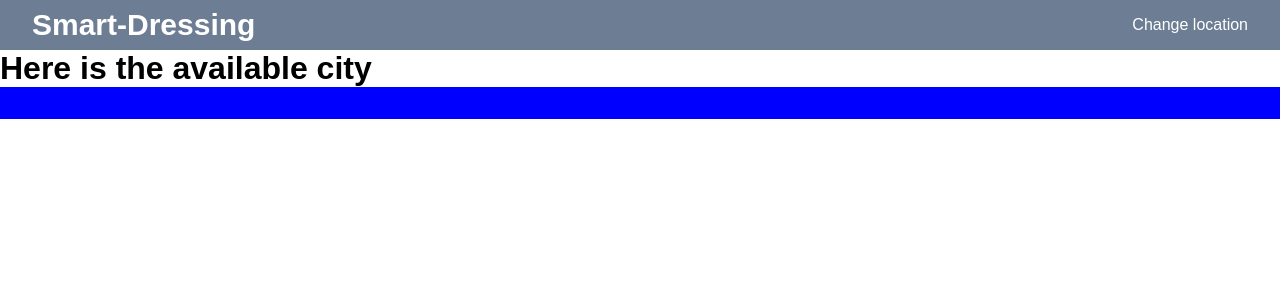
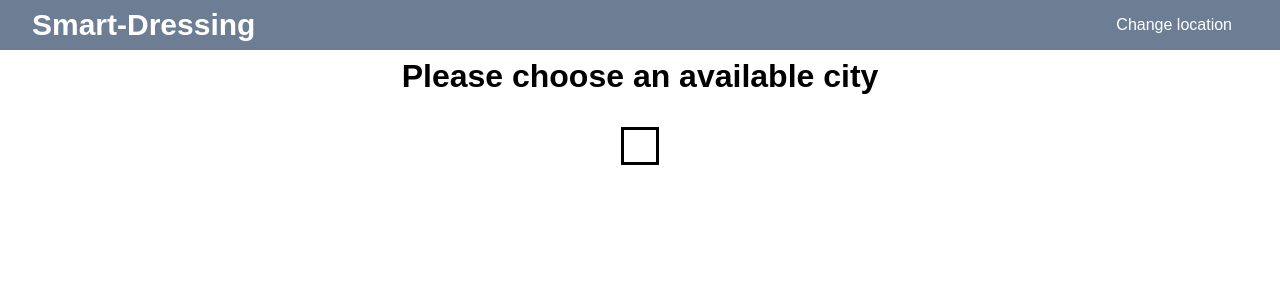
Before and after one commit to Guigxs/Smart-Dressing, a Symfony app: template templates/location.twig in a window 1280 px wide. Shown: the top 300 px of the page. Run offline with Twig, Linux system fonts and the light colour scheme; the template is opened without the code that fills it, so the values that code supplies are empty; some libraries are stand-ins or nearby versions.

Commit message:
add a bit css

```diff
--- a/public/css/style.css
+++ b/public/css/style.css
@@ -23,21 +25,47 @@
     padding-top: .5rem;
 }
 
-.cityList{
-    padding: 1rem;
-    background-color: blue;
+/* ----- Index (create wardrobe) ----- */
+.index{
+    margin: auto;
+    padding: 10rem 0 0 0;
+    width: 20%;
 }
 
-.cityList .city{
-    font-size: 20px;
+.index .createWardrobe{
+    width: 100%;
+    font-size: 40px;
 }
 
-.dashboard{
+
+/* ----- Loaction ----- */
+.location{
+    padding: .5rem 1rem .5rem 1rem;
+    text-align: center;
+}
+
+.location .cityList{
+    margin: 2rem 0;
+    display: inline-block;
+    padding: 1rem;
+    border-style: solid;
+}
+
+.location .cityList .city{
+    float: left;
+    color: rgb(0, 102, 255);
+    font-size: 20px;
+    padding: 1rem;
+}
+
+
+/* ----- Dashboard ----- */
+.top{
     padding: .5rem 1rem .5rem 1rem;
     display: flex;
 }
 
-.dashboard .left{
+.top .left{
     flex: 8;
     border-style: solid;
     border-color: gray;
--- a/templates/index.twig
+++ b/templates/index.twig
@@ -10,8 +10,8 @@
     </head>
     <body>
         {% include "header.twig" %}
-        <div>
-            <button class="createWardrobe" onclick="create()">+ New wardrobe</button>
+        <div class="index">
+            <button class="createWardrobe" onclick="create()">+<br>New wardrobe</button>
         </div>
         <script>
             function create() {
--- a/templates/location.twig
+++ b/templates/location.twig
@@ -10,19 +10,20 @@
     </head>
     <body>
         {% include "header.twig" %}
-        <div>
-            <h1>Here is the available city</h1>
+
+        <div class="location">
+            <h1>Please choose an available city</h1>
             <div class="cityList">
                 {% for item in locationList %}
                     <div class="city" id={{item.country ~ "-" ~ item.city}} onclick="updateLocation(this);">{{item.city}}</div>
                 {% endfor %}
             </div>
         </div>
+
         <script>
             function updateLocation(event){
                 console.log(event.id)
                 window.location.href = "/update/location/"+event.id
-
             }
         </script>
     </body>
```
Also changed, not shown: other parts of public/css/style.css (+24 -5 lines), templates/dashboard.twig (+7 -1 lines).
